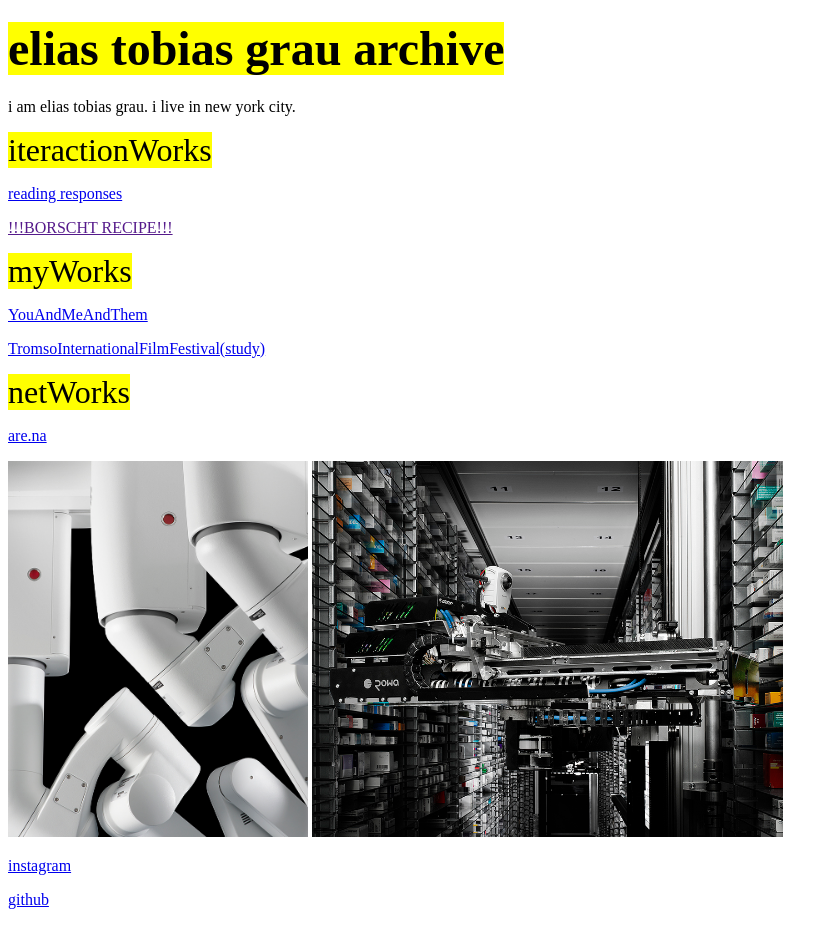
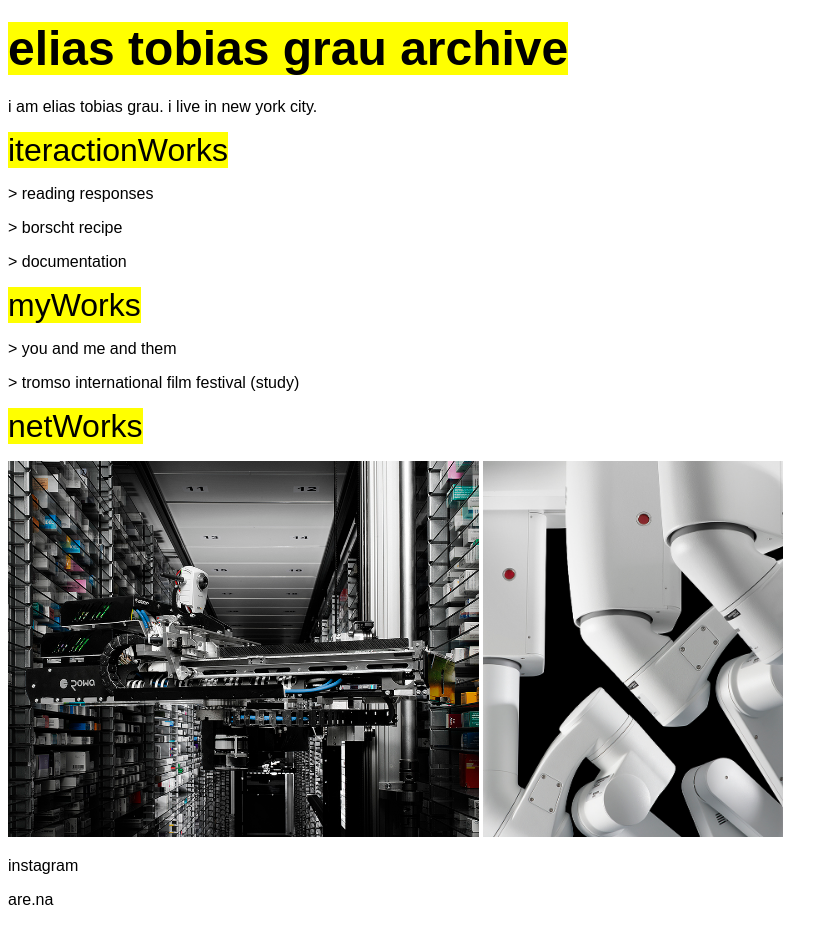
Before and after one commit to eliasgrau/InteractionSummary, a plain HTML site: page index.html in a window 1280 px wide. Shown: the whole page, without its empty margins (0-838 px from the left). Drawn offline with Linux system fonts and the light colour scheme.

Commit message:
finetuning and adding documentaton page

```diff
--- a/index.html
+++ b/index.html
@@ -3,31 +3,43 @@
 <html>
 <head>
 	<title>Elias Grau Archive</title>
+
+<style>
+
+
+h1{ font-family: arial }
+
+p{ font-family: arial;}
+a{ font-family: arial; text-decoration: none; color: black }
+
+
+</style>
+
 </head>
 <body>
 
 <h1><font size="8"><mark>elias tobias grau archive</mark> </font></h1>
-<p>i am elias tobias grau. i live in new york city.</p>
+<p>i am elias tobias grau. i live in new york city. </p>
 
 <p> <font size="6"> <mark> iteractionWorks</mark></font></p>
-<p> <a href="responses.html"> reading responses </a> </p>
-<p> <a href=""> !!!BORSCHT RECIPE!!! </a> </p>
-
+<p> <a href="responses.html"> > reading responses </a> </p>
+<p> <a href="borsch_recipe/index.html"> > borscht recipe </a> </p>
+<p> <a href="class_documentation.html"> > documentation </a> </p>
 
 <p> <font size="6"> <mark> myWorks</mark> </font></p>
-<p> <a href="glass.html"> YouAndMeAndThem </a> </p>
-<p> <a href="tiff.html"> TromsoInternationalFilmFestival(study) </a> </p>
+<p> <a href="glass.html"> > you and me and them </a> </p>
+<p> <a href="tiff.html"> > tromso international film festival (study) </a> </p>
+
 
 <p> <font size="6"> <mark> netWorks</mark></font></p>
 
+
+<img src="img/robot2.jpg"height="376" class="Image 1" >
+<img src="img/robot1.jpg"width="300">
+
+<p>  <a href="https://www.instagram.com/elias.grau/"> instagram </a></p>
 <p>  <a href="https://www.are.na/elias-grau"> are.na </a></p>
 
-<img src="img/robot1.jpg"width="300">
-<img src="img/robot2.jpg"height="376">
-
-<p>  <a href="https://www.instagram.com/elias.grau/"> instagram </a></p>
-
-<p>  <a href="https://github.com/eliasgrau"> github </a></p>
 
 
 
```
Also changed, not shown: borsch_recipe/recipe_4.html (+3 -1 lines), new.html (deleted, +0 -47 lines), class_documentation.html (added), style111.css (deleted), 1 other file.
